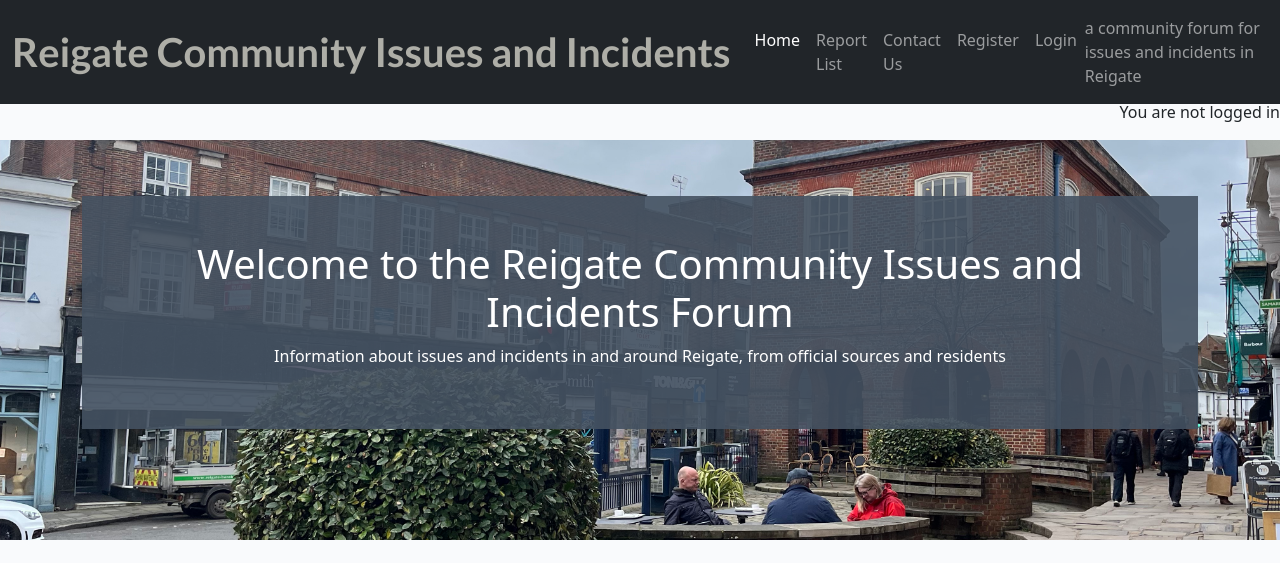
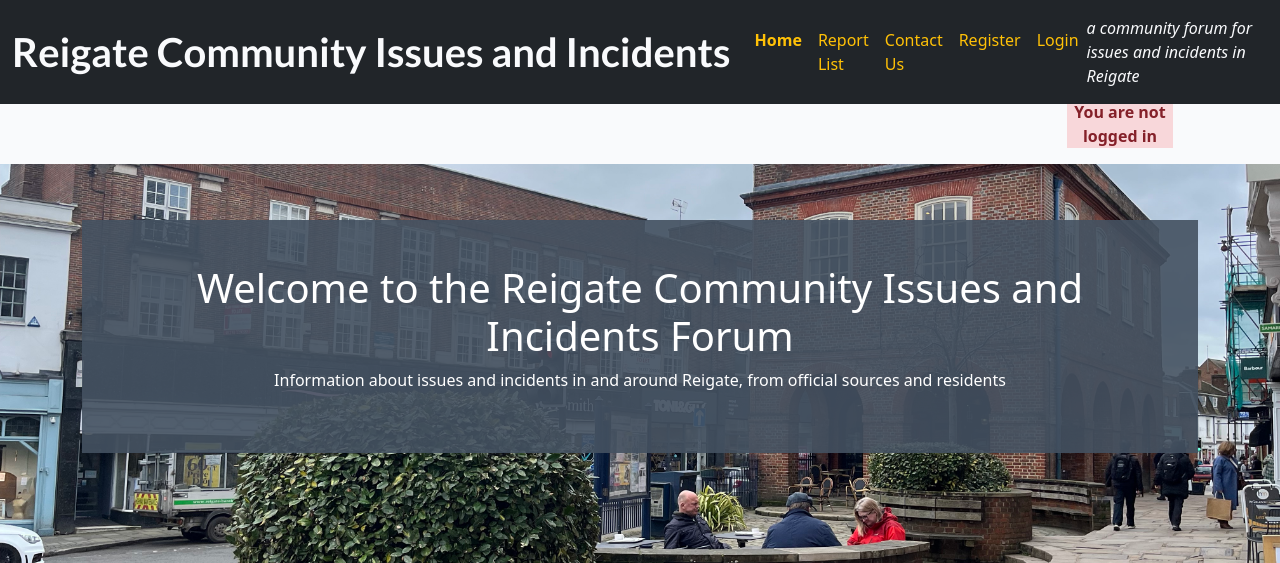
Before and after one commit to JL-14/community-incident-forum, a Django app: page / in a window 1280 px wide. Shown: the top 563 px of the page. Run offline with Django 4.2, Linux system fonts and the light colour scheme.

Commit message:
Add formatting for nav links and status bar

```diff
--- a/communityincidentforum/settings.py
+++ b/communityincidentforum/settings.py
@@ -42,7 +42,7 @@ ALLOWED_HOSTS = ['8000-jl14-communityinciden-mdkyok2sobs.ws-eu107.gitpod.io',
 '8000-jl14-communityinciden-rtz5trbpxri.ws-eu108.gitpod.io',
  '8000-jl14-communityinciden-32dcrhqwhbp.ws-eu108.gitpod.io',
 '*.gitpod.io',
-'8000-jl14-communityinciden-tai0wvjcksb.ws.codeinstitute-ide.net',
+'8000-jl14-communityinciden-jgbfrl0ykd3.ws.codeinstitute-ide.net',
 ]
 
 CSRF_TRUSTED_ORIGINS = [
--- a/forum/views.py
+++ b/forum/views.py
@@ -1,4 +1,5 @@
 from django.shortcuts import render, get_object_or_404, reverse
+from django.urls import reverse
 from django.views import generic
 from django.contrib import messages
 from django.http import HttpResponseRedirect
@@ -52,6 +53,17 @@ def report_detail(request, slug):
     )
 
 
+def get_navbar_urls(request):
+    return {
+        'home_url': reverse('home'),
+        'reportlist_url': reverse('reportlist'),
+        'contact_url': reverse('contact'),
+        'logout_url': reverse('account_logout'),
+        'signup_url': reverse('account_signup'),
+        'login_url': reverse('account_login'),
+    }
+
+
 def comment_edit(request, slug, comment_id):
     """To edit comments"""
     if request.method == "POST":
--- a/static/css/style.css
+++ b/static/css/style.css
@@ -6,7 +6,7 @@ body {
     font-family: Lato, sans-serif;
     font-size: 2.5rem;
     font-weight: 700;
-    color: #aeaea7;
+    color: #F9FAFC;
 }
 
 .thin {
@@ -23,6 +23,14 @@ body {
 
 .main-bg {
     background-color: #F9FAFC;
+}
+
+.nav-link {
+    color: #ffc107;
+}
+
+.active {
+    font-weight: bold;
 }
 
 .card {
@@ -176,6 +184,10 @@ body {
     text-decoration: underline;
 }
 
+.nav-link:hover {
+    text-decoration: underline;
+}
+
 .btn-like {
     color: #E84610;
     border: none;
@@ -213,6 +225,10 @@ body {
     z-index: 1030;
 }
 
+.navbar-text {
+    color: #F9FAFC;
+}
+
 .notification-container {
     top: 70px;
 }
--- a/templates/base.html
+++ b/templates/base.html
@@ -32,7 +32,7 @@
 <body class="d-flex flex-column h-100 main-bg">
 
     <!-- Navigation -->
-    <nav class="navbar navbar-expand-lg navbar-dark bg-dark fixed-top">
+    <nav class="navbar navbar-expand-lg bg-dark fixed-top">
         <div class="container-fluid">
             <a class="navbar-brand" href="{% url 'home' %}"><span class="brand">Reigate Community Issues and Incidents</span></a>
             <button class="navbar-toggler" type="button" data-bs-toggle="collapse" data-bs-target="#navbarText"
@@ -42,32 +42,32 @@
             <div class="collapse navbar-collapse" id="navbarText">
                 <ul class="navbar-nav me-auto mb-2 mb-lg-0">
                     <li class="nav-item">
-                        <a class="nav-link {% if request.path == home_url %}active{% endif %}" aria-current="page"
+                        <a class="nav-link text-warning {% if request.path == home_url %}active{% endif %}" aria-current="Home page"
                             href="{% url 'home' %}">Home</a>
                     </li>
                     <li class="nav-item">
-                        <a class="nav-link {% if request.path == reportlist_url %}active{% endif %}" aria-current="page"
+                        <a class="nav-link text-warning {% if request.path == '/reportlist/' %}active{% endif %}" aria-current="Report List page"
                             href="{% url 'reportlist' %}">Report List</a>
                     </li>
                     <li class="contact">
-                        <a class="nav-link {% if request.path == contact_url %}active{% endif %}" aria-current="page" href="{% url 'contact' %}">Contact Us</a>
+                        <a class="nav-link text-warning {% if request.path == '/contact/' %}active{% endif %}" aria-current="Contact Us page" href="{% url 'contact' %}">Contact Us</a>
                     </li>
                     {% if user.is_authenticated %}
                     <li class="nav-item">
-                        <a class="nav-link {% if request.path == logout_url %}active{% endif %}" aria-current="page" href="{% url 'account_logout' %}">Logout</a>
+                        <a class="nav-link text-warning {% if request.path == logout_url %}active{% endif %}" aria-current="Log Out" href="{% url 'account_logout' %}">Logout</a>
                     </li>
                     {% else %}
                     <li class="nav-item">
-                        <a class="nav-link {% if request.path == signup_url %}active{% endif %}" aria-current="page"
+                        <a class="nav-link text-warning {% if request.path == signup_url %}active{% endif %}" aria-current="Register"
                             href="{% url 'account_signup' %}">Register</a>
                     </li>
                     <li class="nav-item">
-                        <a class="nav-link {% if request.path == login_url %}active{% endif %}" aria-current="page" href="{% url 'account_login' %}">Login</a>
+                        <a class="nav-link text-warning {% if request.path == login_url %}active{% endif %}" aria-current="Log In" href="{% url 'account_login' %}">Login</a>
                     </li>
                     {% endif %}
                 </ul>
                 <span class="navbar-text">
-                    a community forum for issues and incidents in Reigate
+                    <em>a community forum for issues and incidents in Reigate</em>
                 </span>
             </div>
         </div>
@@ -90,9 +90,9 @@
 
     <main class="flex-shrink-0 main-bg mt-5 pt-5">
         {% if user.is_authenticated %}
-        <p class="text-end mt-1">You are logged in as {{ user }}</p>
+        <p class="text-center mt-1 alert-success col-1 offset-10"><strong>You are logged in as {{ user }}</strong></p>
         {% else %}
-        <p class="text-end mt-1">You are not logged in</p>
+        <p class="text-center mt-1 alert-danger col-1 offset-10"><strong>You are not logged in</strong></p>
         {% endif %}
 
         {% block content %}
```
Also changed, not shown: front-page-palette.png (deleted).
